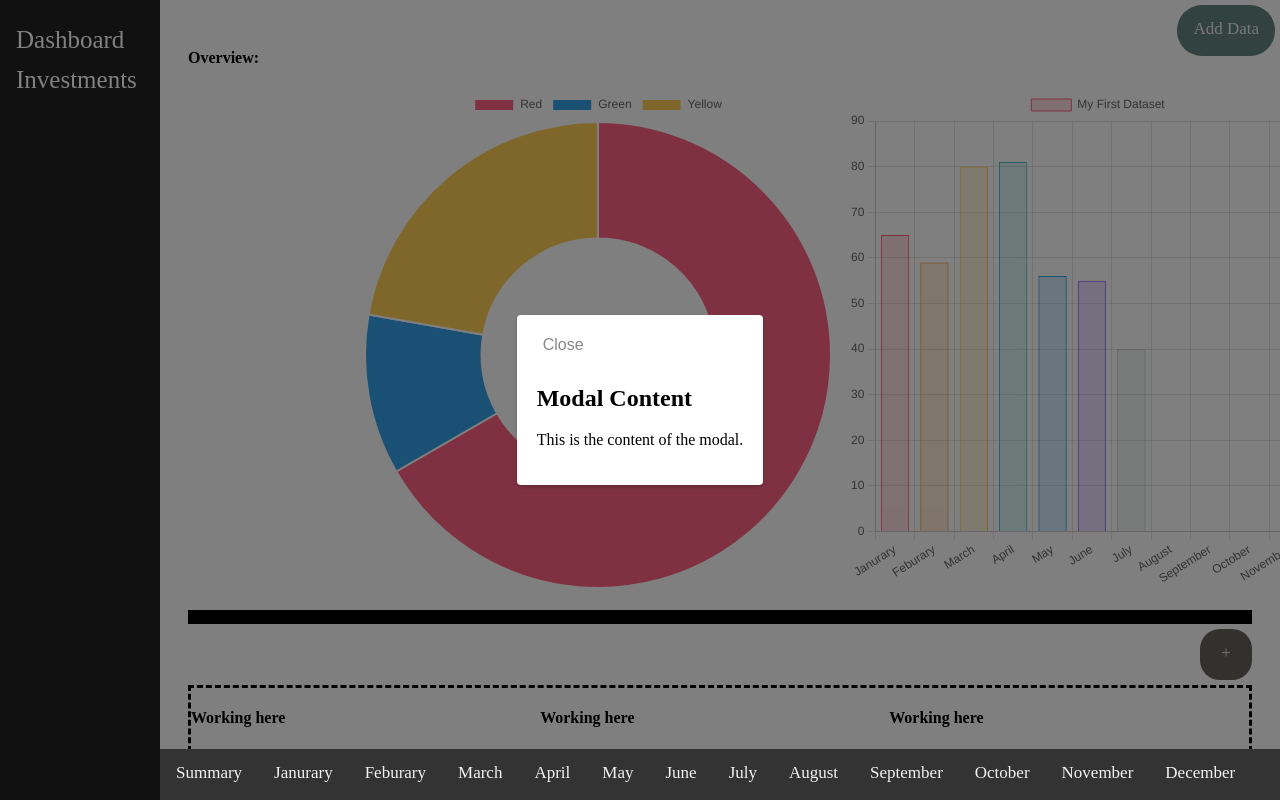
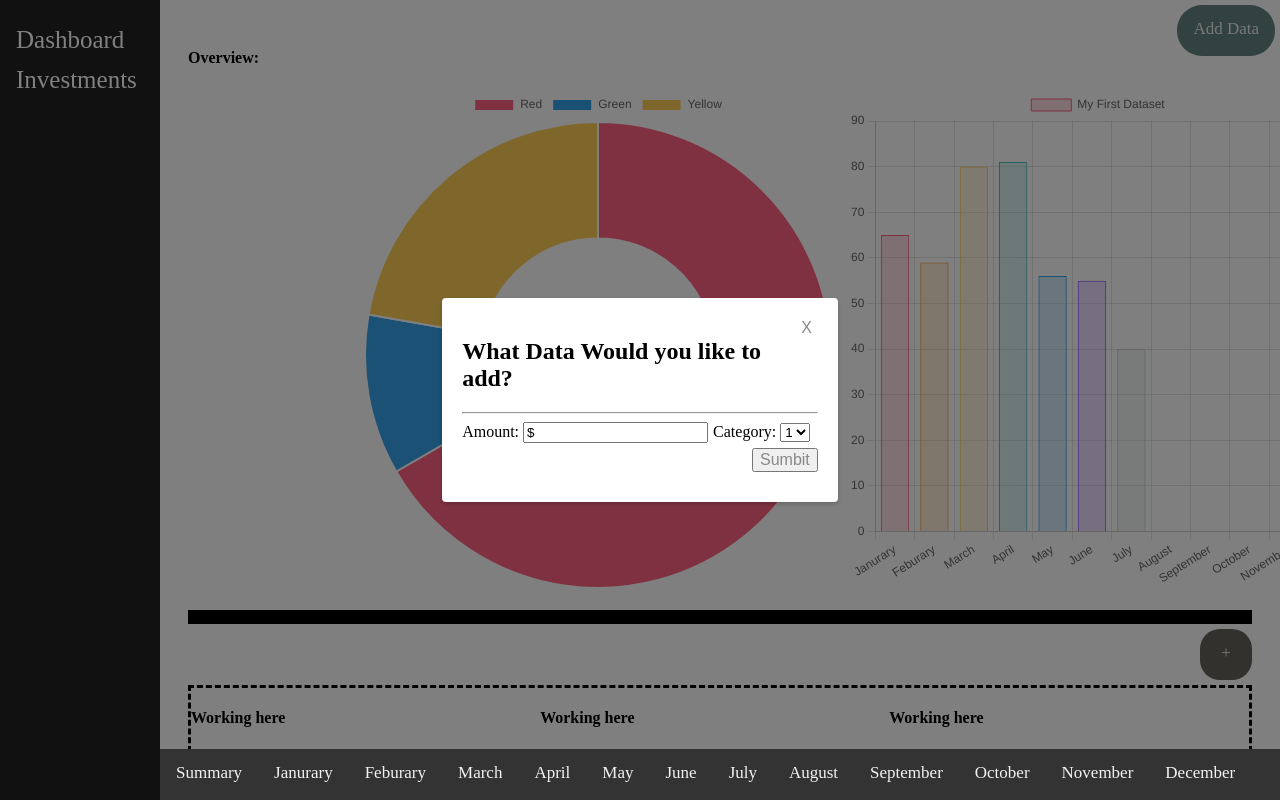
Before and after one commit to MickeyBrow/budget-tracker, a Next.js app in the folder front-end/: page /Dashboard in a window 1280 px wide. Both pictures are taken after a click on the link "Add Data". Shown: the top 800 px of the page. Built offline with nearby package versions, Linux system fonts and the light colour scheme.

Commit message:
add data modal working with functionality.

```diff
--- a/front-end/src/componentStyles/addDataModal.css
+++ b/front-end/src/componentStyles/addDataModal.css
@@ -19,6 +19,7 @@
 
 .closeButton {
   background: none;
+  float: right;
   border: none;
   color: #888;
   font-size: 16px;
@@ -26,6 +27,15 @@
   cursor: pointer;
 }
 
+.submitButton {
+  float: right;
+  color: #888;
+  font-size: 16px;
+  margin-bottom: 10px;
+  cursor: pointer;
+  margin-top: 5px;
+}
+
 .modalContent {
   /* Add additional styling for the content inside the modal */
 }
--- a/front-end/src/components/addButton.js
+++ b/front-end/src/components/addButton.js
@@ -6,6 +6,8 @@ import { useState } from 'react';
 
 const AddButton = () => {
   const [isOpen, setIsOpen] = useState(false);
+  const [amount, setAmount] = useState(0);
+  const [category, setCategory] = useState('')
 
   const openModal = () => {
     setIsOpen(true);
@@ -15,12 +17,24 @@ const AddButton = () => {
     setIsOpen(false);
   };
 
+  const onSubmitClick = () => {
+    console.log("yay");
+  };
+
   return (
     <div className="topnav">
       <a onClick={openModal}>Add Data</a>
-      <AddDataModal isOpen={isOpen} onClose={closeModal}>
-        <h2>Modal Content</h2>
-        <p>This is the content of the modal.</p>
+      <AddDataModal isOpen={isOpen} onClose={closeModal} onSumbit={onSubmitClick}>
+        <h2>What Data Would you like to add?</h2>
+        <hr/>
+        <label>
+          Amount: <input defaultValue="$" onChange={(e) => {setAmount(e.target.value)}}></input>
+        </label>
+        <label style={{paddingLeft: "5px"}}>
+          Category: <select onChange={(e) => {setCategory(e.target.value)}}>
+            <option>1</option>
+          </select>
+        </label>
       </AddDataModal>
 
     </div>
--- a/front-end/src/components/addDataModal.js
+++ b/front-end/src/components/addDataModal.js
@@ -1,6 +1,6 @@
 import './../componentStyles/addDataModal.css'
 
-const AddDataModal = ({ isOpen, onClose, children }) => {
+const AddDataModal = ({ isOpen, onClose, onSubmit, children }) => {
   if (!isOpen) {
     return null;
   }
@@ -9,9 +9,12 @@ const AddDataModal = ({ isOpen, onClose, children }) => {
     <div className="modalOverlay">
       <div className="modal">
         <button className="closeButton" onClick={onClose}>
-          Close
+          X
         </button>
         <div className="modalContent">{children}</div>
+        <button className="submitButton" onClick={onSubmit}>
+          Sumbit
+        </button>
       </div>
     </div>
   );
```
